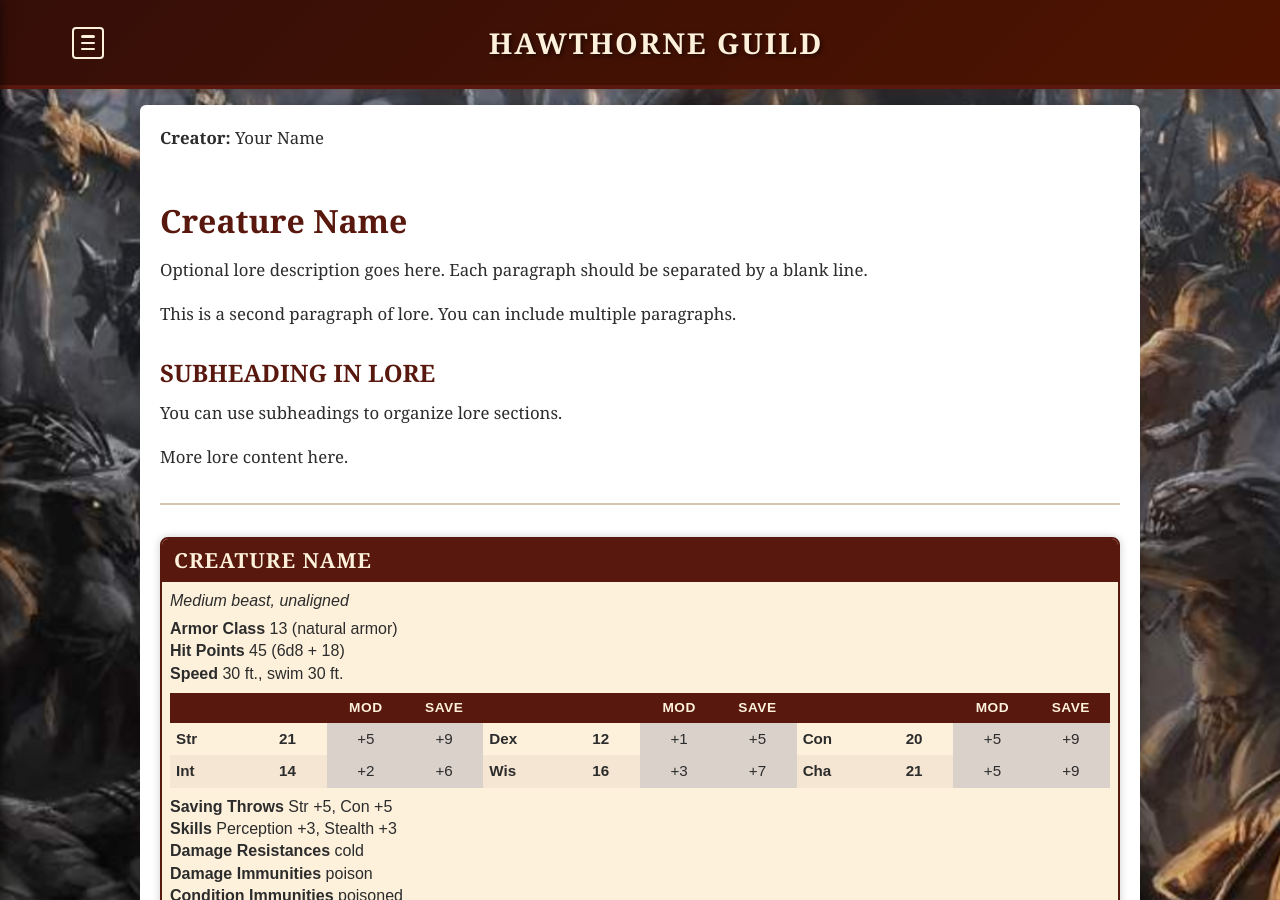
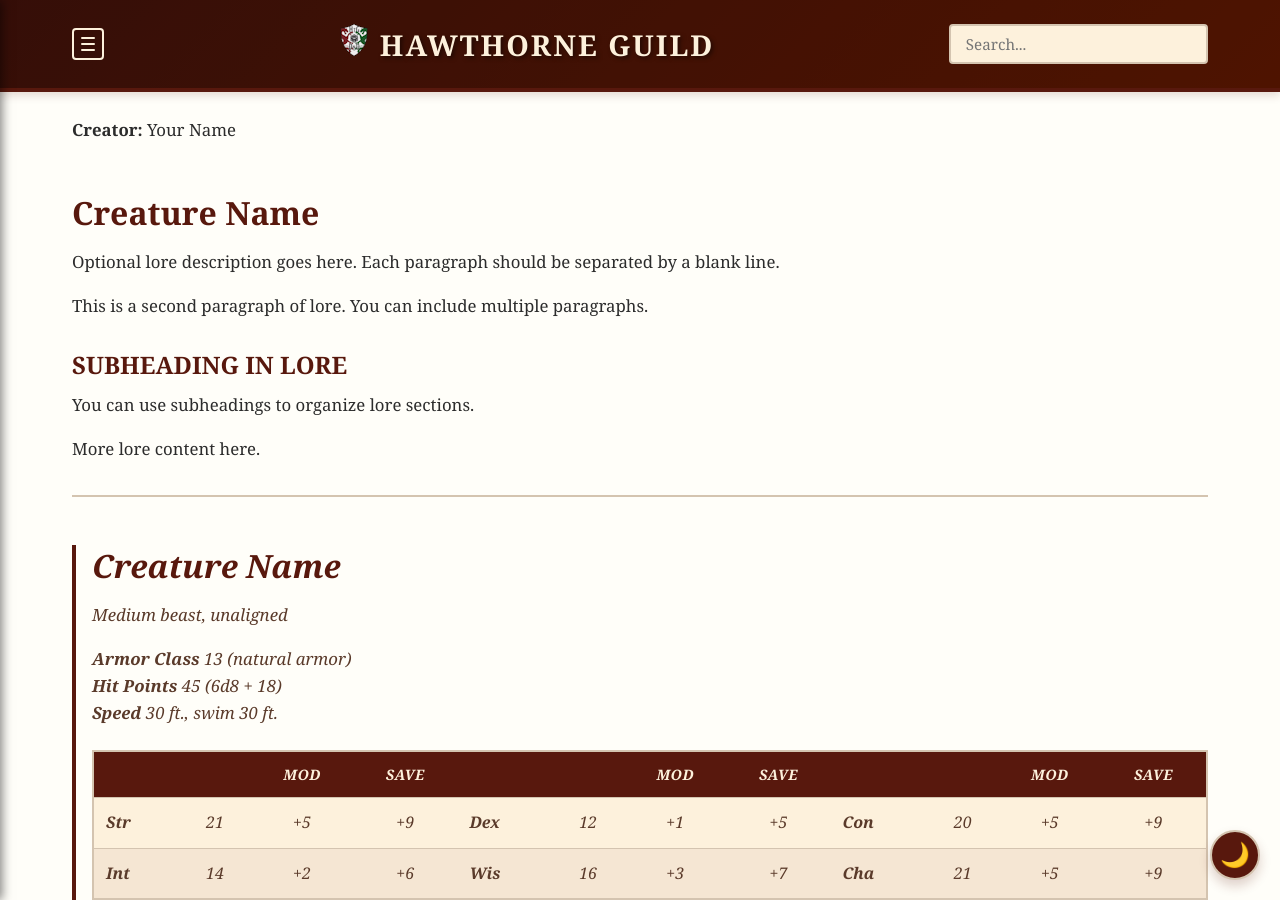
Before and after one commit to coconutswallow/Guides, a Jekyll site: the page built from tools/monster-template.md, in a window 1280 px wide and 900 px high. Built offline with Jekyll 4.4.1, drawn with Linux system fonts in a browser that asks for light colours; comment, search, counter and statistics services are not loaded.

Commit message:
let's see if this works

```diff
--- a/_layouts/default.html
+++ b/_layouts/default.html
@@ -14,7 +14,7 @@
         <link rel="stylesheet" href="{{ stylesheet | relative_url }}">
     {% endfor %}
 </head>
-<body {% if page.background_image %}style="--page-bg-image: url('{{ page.background_image | relative_url }}')"{% endif %}>
+<body class="{{ page.body_class }}" {% if page.background_image %}style="--page-bg-image: url('{{ page.background_image | relative_url }}')"{% endif %}>
     {% if page.background_image %}
     <script>
     // Fallback: Set background image if not already set
--- a/_layouts/statblock.html
+++ b/_layouts/statblock.html
@@ -1,81 +1,8 @@
-<!DOCTYPE html>
-<html lang="en">
-<head>
-    <meta charset="UTF-8">
-    <meta name="viewport" content="width=device-width, initial-scale=1.0">
-    <title>{{ page.title | default: site.title }}</title>
-    <link rel="stylesheet" href="{{ '/assets/css/style.css' | relative_url }}">
-    <link rel="stylesheet" href="{{ '/assets/css/statblock.css' | relative_url }}">
-</head>
-<body class="monster-page">
-    <header class="site-header">
-        <div class="header-content">
-            <button id="menu-toggle" aria-label="Toggle Navigation Menu">
-                <span class="bar"></span>
-                <span class="bar"></span>
-                <span class="bar"></span>
-            </button>
-            <h1 class="site-title">{{ site.title | default: "Hawthorne Guild Guide" }}</h1>
-        </div>
-    </header>
+---
+layout: default
+body_class: monster-page
+---
 
-    <div id="sidebar-menu">
-        <div class="sidebar-header">
-            <h4 class="sidebar-title">Navigation</h4>
-            <button id="close-menu-btn" class="close-btn" aria-label="Close Menu">&times;</button>
-        </div>
-
-        <div class="sidebar-nav">
-            {% for nav_item in site.navigation %}
-                {% if nav_item.url %}
-                    <a href="{{ nav_item.url | relative_url }}" class="nav-link">{{ nav_item.title }}</a>
-                {% elsif nav_item.collection %}
-                    <a href="{{ nav_item.collection | relative_url }}" class="nav-link">{{ nav_item.title }}</a>
-                {% elsif nav_item.sections %}
-                    <div class="nav-section">
-                        <button class="nav-section-toggle" aria-expanded="false">
-                            <span class="toggle-icon">▶</span>
-                            {{ nav_item.title }}
-                        </button>
-                        <div class="nav-submenu">
-                            {% for section in nav_item.sections %}
-                                {% if section.url %}
-                                    <a href="{{ section.url | relative_url }}">{{ section.title }}</a>
-                                {% elsif section.subsections %}
-                                    <div class="nav-subsection">
-                                        <button class="nav-subsection-toggle" aria-expanded="false">
-                                            <span class="toggle-icon">▶</span>
-                                            {{ section.title }}
-                                        </button>
-                                        <div class="nav-subsubmenu">
-                                            {% for subsection in section.subsections %}
-                                                <a href="{{ subsection.url | relative_url }}">{{ subsection.title }}</a>
-                                            {% endfor %}
-                                        </div>
-                                    </div>
-                                {% endif %}
-                            {% endfor %}
-                        </div>
-                    </div>
-                {% elsif nav_item.links %}
-                    <div class="nav-section">
-                        <button class="nav-section-toggle" aria-expanded="false">
-                            <span class="toggle-icon">▶</span>
-                            {{ nav_item.title }}
-                        </button>
-                        <div class="nav-submenu">
-                            {% for link in nav_item.links %}
-                                <a href="{{ link.url | relative_url }}">{{ link.title }}</a>
-                            {% endfor %}
-                        </div>
-                    </div>
-                {% endif %}
-            {% endfor %}
-        </div>
-    </div>
-
-    <div id="menu-overlay"></div>
-    <div class="page">
 {% if page.creator %}
 <p class="creator-credit"><strong>Creator:</strong> {{ page.creator }}</p>
 {% endif %}
@@ -97,35 +24,6 @@
     {% endif %}
 </div>
 {% endif %}
-</div>
-
-    <footer class="site-footer">
-        <div class="footer-content">
-
-        </div>
-    </footer>
-
-    <script>
-        // CORE MENU TOGGLE LOGIC (Main Hamburger/Close Button)
-        const menuToggle = document.getElementById('menu-toggle');
-        const sidebarMenu = document.getElementById('sidebar-menu');
-        const closeMenuBtn = document.getElementById('close-menu-btn');
-        const menuOverlay = document.getElementById('menu-overlay');
-
-        if (menuToggle && sidebarMenu && closeMenuBtn && menuOverlay) {
-            function toggleMenu() {
-                sidebarMenu.classList.toggle('active');
-                menuOverlay.classList.toggle('active');
-                document.body.classList.toggle('menu-open');
-            }
-
-            menuToggle.addEventListener('click', toggleMenu);
-            closeMenuBtn.addEventListener('click', toggleMenu);
-            menuOverlay.addEventListener('click', toggleMenu);
-        }
-    </script>
-
-    <script src="{{ '/assets/js/sidebar.js' | relative_url }}"></script>
 
 <script>
     // Export stat block to JSON (5etools format)
@@ -361,5 +259,3 @@
         URL.revokeObjectURL(url);
     }
 </script>
-</body>
-</html>
```
Lines whose indentation alone changed are shown as unchanged.
